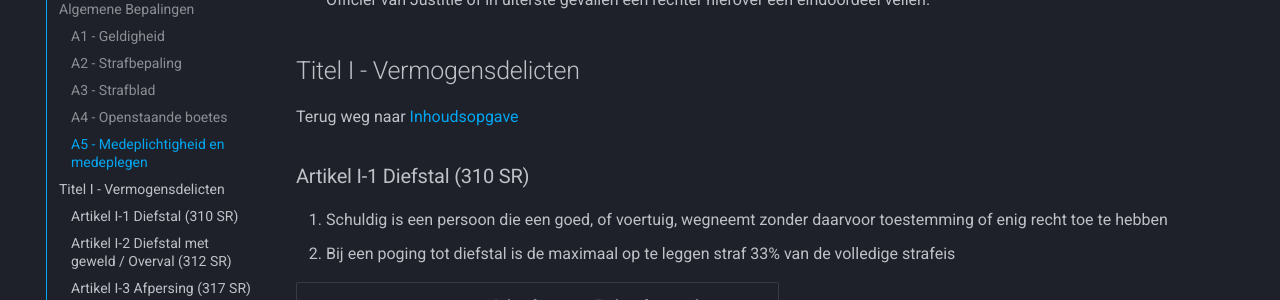
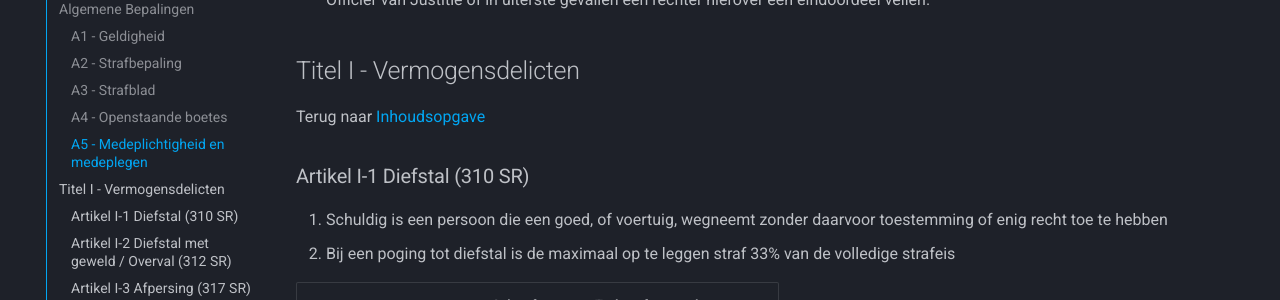
Before and after one commit to ZuiderStad-RP/regels, an MkDocs documentation site: the page built from docs/wetboek.md, in a window 1280 px wide and 900 px high, scrolled down 3048 px. Shown: the part 153-453 px from the top of the window. Built offline with MkDocs 1.6.1 and Material for MkDocs 9.7.7, drawn with Linux system fonts in a browser that asks for light colours; some of the changed text lies outside the part shown.

Commit message:
Update wetboek.md

```diff
--- a/docs/wetboek.md
+++ b/docs/wetboek.md
@@ -84,7 +84,7 @@
 
 
 ## Titel I - Vermogensdelicten
-Terug weg naar  [Inhoudsopgave](#inhoudsopgave)
+Terug naar  [Inhoudsopgave](#inhoudsopgave)
 
 ### Artikel I-1 Diefstal (310 SR)
 
@@ -151,7 +151,7 @@ Terug weg naar  [Inhoudsopgave](#inhoudsopgave)
 
 
 ## Titel II - Geweldsdelicten
-Terug weg naar  [Inhoudsopgave](#inhoudsopgave)
+Terug naar  [Inhoudsopgave](#inhoudsopgave)
 
 ### Artikel II-1 Wederspannigheid/verzet (180 SR)
 
@@ -290,7 +290,7 @@ Onder terroristisch misdrijf/daad wordt verstaan het oogmerk om de bevolking of
 
 
 ## Titel III - Verkeersdelicten
-Terug weg naar  [Inhoudsopgave](#inhoudsopgave)
+Terug naar  [Inhoudsopgave](#inhoudsopgave)
 
 ### Artikel III-1 Verkeersovertredingen in algemene zin (5 WVW)
 
@@ -513,7 +513,7 @@ Terug weg naar  [Inhoudsopgave](#inhoudsopgave)
 
 
 ## Titel IV - Opiumwet
-Terug weg naar  [Inhoudsopgave](#inhoudsopgave)
+Terug naar  [Inhoudsopgave](#inhoudsopgave)
 
 ### Artikel IV-1 Harddrugs (2 OW)
 
@@ -654,7 +654,7 @@ Terug weg naar  [Inhoudsopgave](#inhoudsopgave)
 
 
 ## Titel V - Wet Wapens en Munitie
-Terug weg naar  [Inhoudsopgave](#inhoudsopgave)
+Terug naar  [Inhoudsopgave](#inhoudsopgave)
 
 ### Artikel V-1 Vuurwapens en Explosieven (26 WWM)
 
@@ -729,7 +729,7 @@ Terug weg naar  [Inhoudsopgave](#inhoudsopgave)
 
 
 ## Titel VI - Wet op de Kansspelen
-Terug weg naar  [Inhoudsopgave](#inhoudsopgave)
+Terug naar  [Inhoudsopgave](#inhoudsopgave)
 
 ### Artikel VI-1 Algemeen verbod (1 Wok)
 
@@ -780,7 +780,7 @@ Terug weg naar  [Inhoudsopgave](#inhoudsopgave)
 
 
 ## Titel VII - Overige
-Terug weg naar  [Inhoudsopgave](#inhoudsopgave)
+Terug naar  [Inhoudsopgave](#inhoudsopgave)
 
 ### Artikel VII-1 Niet voldoen aan een bevel of vordering (184 SR)
 
@@ -955,7 +955,7 @@ Terug weg naar  [Inhoudsopgave](#inhoudsopgave)
 | Meerdere Veroordelingen  | 80 maanden |  | € 2.500.000,-  |
 
 ## Titel VIII – Algemene douanewet
-Terug weg naar  [Inhoudsopgave](#inhoudsopgave)
+Terug naar  [Inhoudsopgave](#inhoudsopgave)
 
 ### Artikel VIII-1 Negeren van controle grensinspectiepost (1:1 - 1:31 Algemene Douanewet)
 
```
